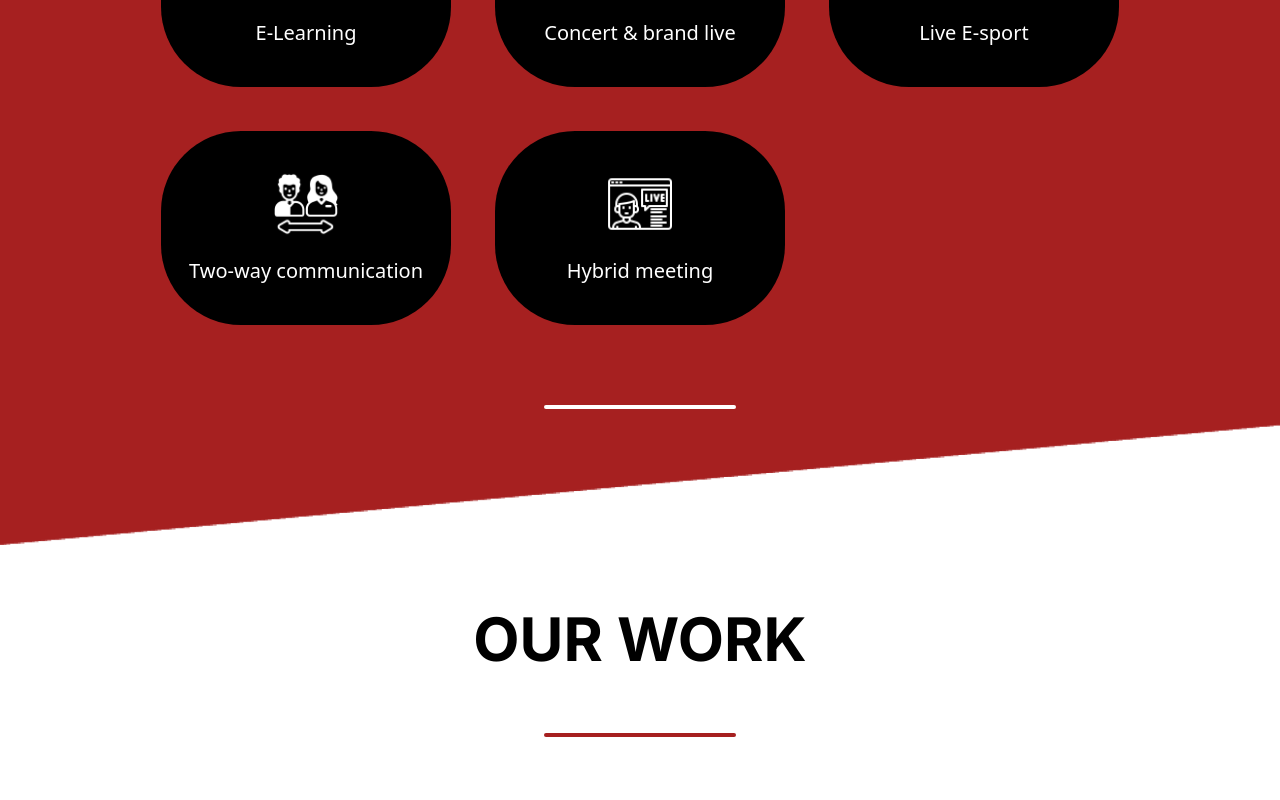
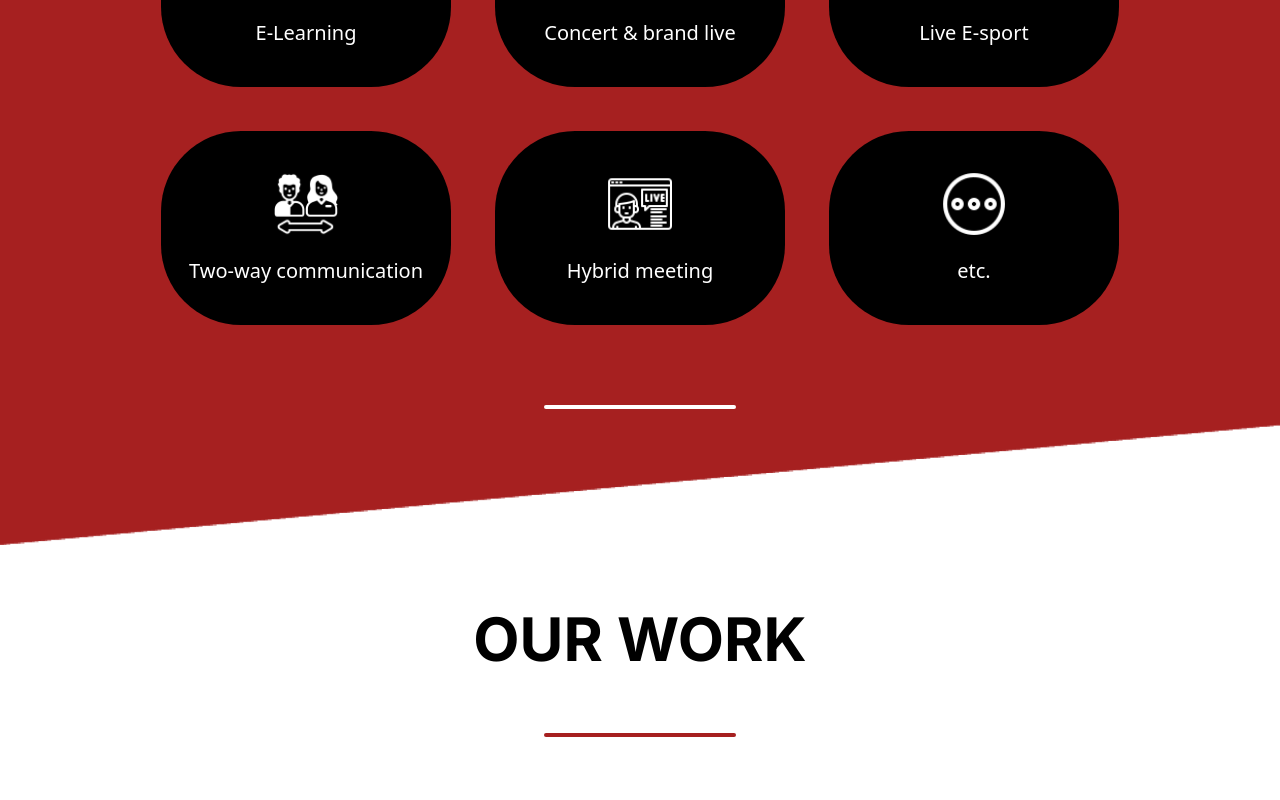
Before and after one commit to LiveEleven/live-eleven-landing-page, a Next.js app: page / in a window 1280 px wide. Shown: the part 2620-3420 px from the top of the page. Built offline with nearby package versions, Linux system fonts and the light colour scheme.

Commit message:
refactor: add etc card and change footer name

```diff
--- a/src/components/Footer.js
+++ b/src/components/Footer.js
@@ -27,7 +27,7 @@ const Footer = () => {
             </div>
           ))}
         </div>
-        <p>Copyright © 2024 LiveEleven</p>
+        <p>Copyright © 2024 ELEVEN MEDIA LIFE</p>
       </div>
     </div>
   );
--- a/src/data/liveServices.js
+++ b/src/data/liveServices.js
@@ -54,4 +54,9 @@ export const liveServicesData = [
     description: "ถ่ายทอดสดพร้อมโต้ตอบ ทั้งออนไลน์และออฟไลน์",
     image: "/hybrid-live.png",
   },
+  {
+    title: "etc.",
+    description: "อื่นๆ",
+    image: "/more.png",
+  },
 ];
```
Also changed, not shown: public/more.png (added).
